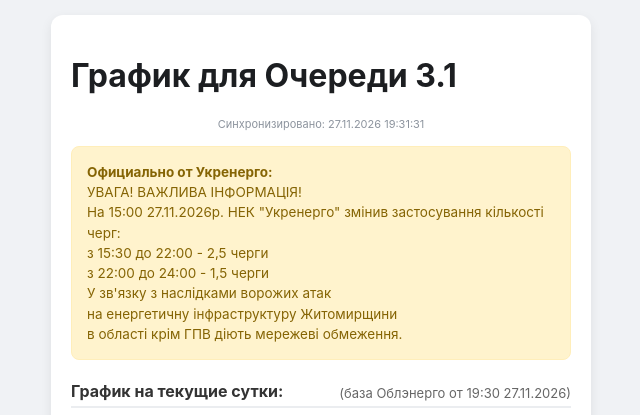
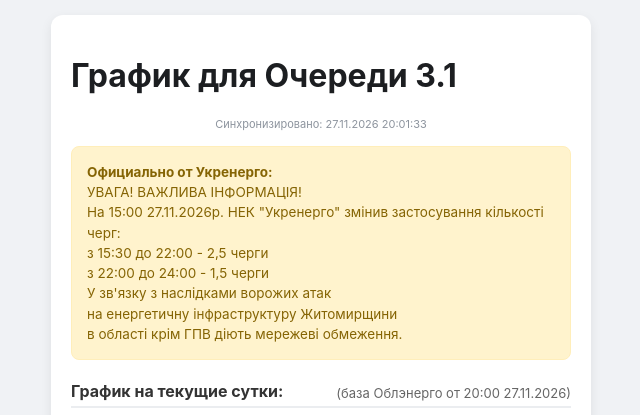
Before and after one commit to Nanovoin/ztoe-parser, a plain HTML site: page index.html in a window 1280 px wide. Shown: the top 415 px of the page, 319-959 px from the left. Drawn offline with Linux system fonts and the light colour scheme.

Commit message:
Авто-обновление данных Житомироблэнерго (Очередь 3.1)

```diff
--- a/index.html
+++ b/index.html
@@ -20,7 +20,7 @@
         <body>
             <div class="card">
                 <h1>График для Очереди 3.1</h1>
-                <div class="update-time">Синхронизировано: 27.11.2026 19:31:31</div>
+                <div class="update-time">Синхронизировано: 27.11.2026 20:01:33</div>
 
                 <div class="alert-box"><strong>Официально от Укренерго:</strong><br>УВАГА! ВАЖЛИВА ІНФОРМАЦІЯ!
 На 15:00 27.11.2026р. НЕК "Укренерго" змінив застосування кількості черг:
@@ -30,7 +30,7 @@
 на енергетичну інфраструктуру Житомирщини
 в області крім ГПВ діють мережеві обмеження.</div>
 
-                <h4>График на текущие сутки: <small style='color: #666; font-weight: normal; font-size: 13px;'>(база Облэнерго от 19:30 27.11.2026)</small></h4><ul><li><span><b>00:00 - 06:00</b></span> <span><span style='color: #1e7e34;'>⚪ Есть свет</span></span></li><li><span><b>06:00 - 08:00</b></span> <span><span style='color: #d93025; font-weight: bold;'>🔴 Отключение</span></span></li><li><span><b>08:00 - 14:00</b></span> <span><span style='color: #1e7e34;'>⚪ Есть свет</span></span></li><li><span><b>14:00 - 15:30</b></span> <span><span style='color: #d93025; font-weight: bold;'>🔴 Отключение</span></span></li><li><span><b>15:30 - 20:00</b></span> <span><span style='color: #1e7e34;'>⚪ Есть свет</span></span></li><li><span><b>20:00 - 22:00</b></span> <span><span style='color: #d93025; font-weight: bold;'>🔴 Отключение</span></span></li><li><span><b>22:00 - 24:00</b></span> <span><span style='color: #1e7e34;'>⚪ Есть свет</span></span></li></ul>
+                <h4>График на текущие сутки: <small style='color: #666; font-weight: normal; font-size: 13px;'>(база Облэнерго от 20:00 27.11.2026)</small></h4><ul><li><span><b>00:00 - 06:00</b></span> <span><span style='color: #1e7e34;'>⚪ Есть свет</span></span></li><li><span><b>06:00 - 08:00</b></span> <span><span style='color: #d93025; font-weight: bold;'>🔴 Отключение</span></span></li><li><span><b>08:00 - 14:00</b></span> <span><span style='color: #1e7e34;'>⚪ Есть свет</span></span></li><li><span><b>14:00 - 15:30</b></span> <span><span style='color: #d93025; font-weight: bold;'>🔴 Отключение</span></span></li><li><span><b>15:30 - 20:00</b></span> <span><span style='color: #1e7e34;'>⚪ Есть свет</span></span></li><li><span><b>20:00 - 22:00</b></span> <span><span style='color: #d93025; font-weight: bold;'>🔴 Отключение</span></span></li><li><span><b>22:00 - 24:00</b></span> <span><span style='color: #1e7e34;'>⚪ Есть свет</span></span></li></ul>
             </div>
         </body>
         </html>
```
